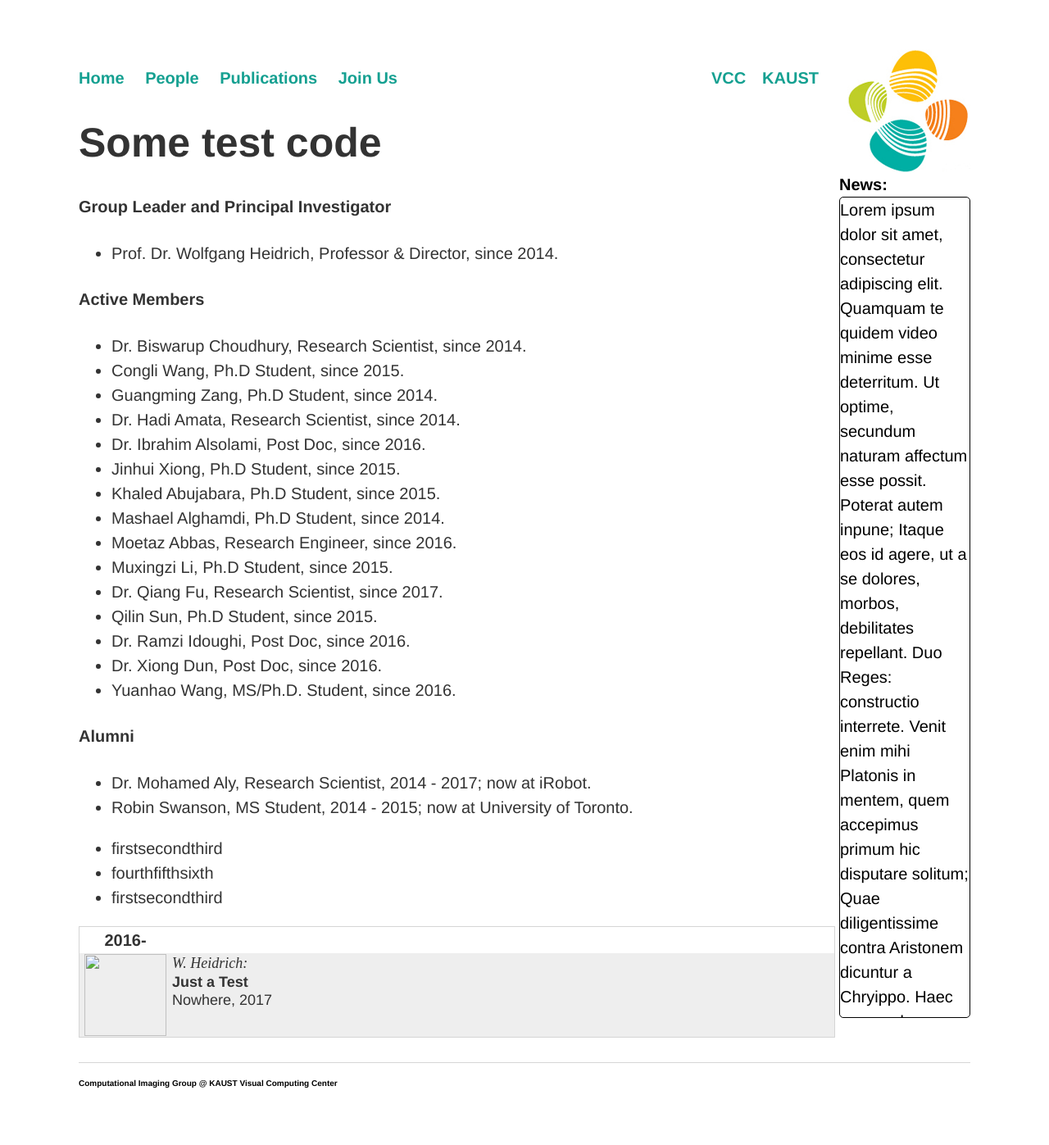
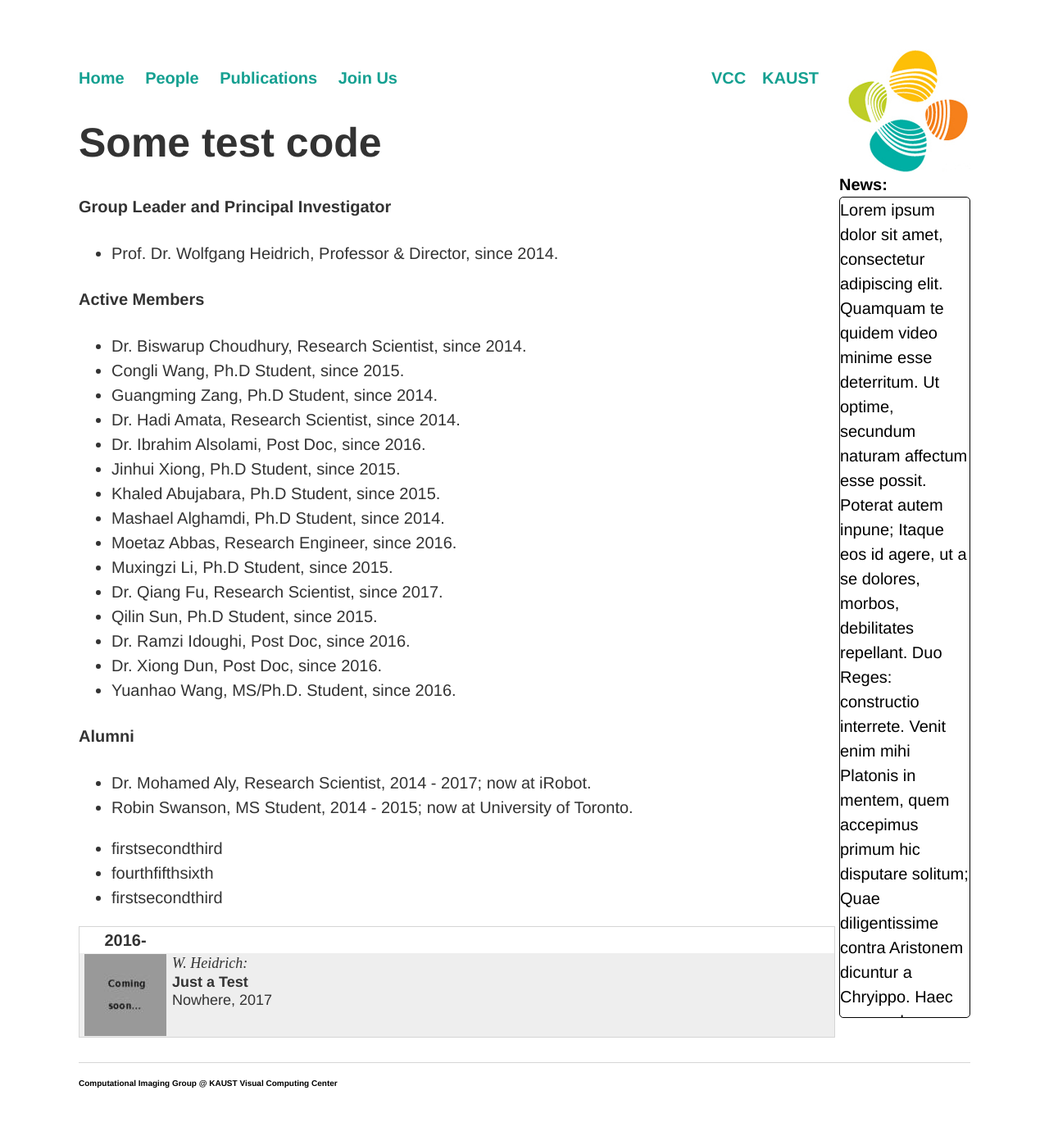
Before and after one commit to vccimaging/vccimaging.github.io, a Jekyll site: the page built from test.html, in a window 1280 px wide. Shown: the whole page at 82% size. Built offline with Jekyll 4.4.1, drawn with Linux system fonts in a browser that asks for light colours; nearby versions of some CDN libraries.

Commit message:
Update publicationlist.html

```diff
--- a/_includes/publicationlist.html
+++ b/_includes/publicationlist.html
@@ -32,7 +32,11 @@
 {% if thumbnails contains thumbpath %}{% assign thumburl = thumbpath %}{% else %}{% assign thumburl = pub.thumbnail %}{% endif %}
 {% if published contains publpath %}{% assign puburl = projdir %}{% else %}{% assign puburl = pub.url %}{% endif %}
     <tr>
+    {% if thumburl %}
       <td style="vertical-align:middle;text-align:center;"> <img src="{{thumburl}}" width=100 height=100>
+    {% else %}
+      <td style="vertical-align:middle;text-align:center;"> <img src="/Publications/missingthumb.jpg" width=100 height=100>
+    {% endif %}
       <td style="vertical-align:top;text-align:left;line-height:1;">
         <pub-authors> {{ pub.authors | join: ', ' }}: </pub-authors><br>
         {% if pdfurl %}
```
